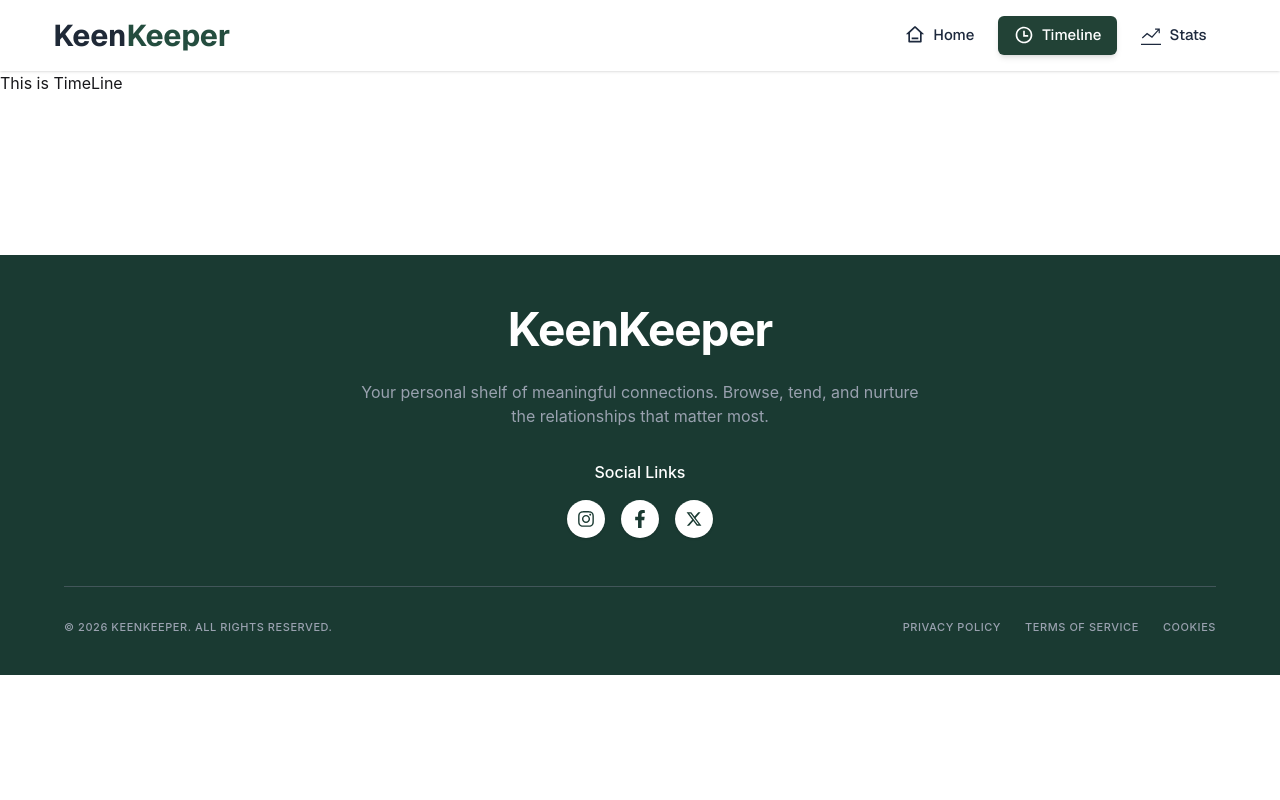
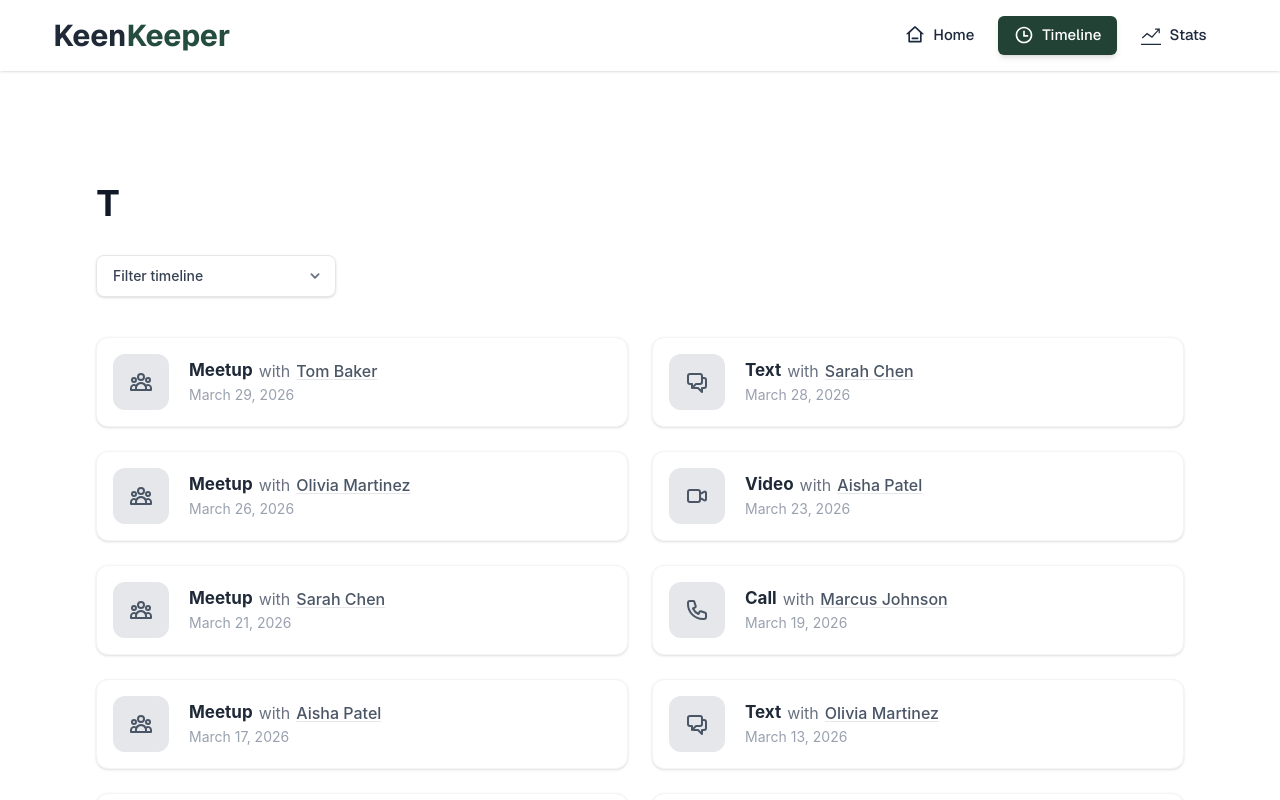
Before and after one commit to fardin33/Assignment_07, a React (Vite) app in the folder KeenKeeper/: page /timeline in a window 1280 px wide. Shown: the top 800 px of the page. Built offline with nearby package versions, Linux system fonts and the light colour scheme.

Commit message:
KeenKeeper, Create TimeLine Page

```diff
--- /dev/null
+++ b/KeenKeeper/src/components/Ui/FriendsCard.jsx
@@ -0,0 +1,58 @@
+import React from "react";
+
+const FriendsCard = ({ friend }) => {
+  const getStatusStyles = (status) => {
+    switch (status) {
+      case "Overdue":
+        return "bg-[#EF4444] text-white";
+      case "Almost Due":
+        return "bg-[#F59E0B] text-white";
+      case "On-Track":
+        return "bg-[#224236] text-white";
+      default:
+        return "bg-gray-100 text-gray-600";
+    }
+  };
+
+  return (
+    <div className="bg-white p-6 rounded-xl border border-gray-100 shadow-sm flex flex-col items-center text-center hover:shadow-md transition-shadow duration-300">
+      {/* Profile Image */}
+      <div className="w-20 h-20 rounded-full overflow-hidden mb-4 border-2 border-gray-50">
+        <img
+          src={friend.image}
+          alt={friend.name}
+          className="w-full h-full object-cover"
+        />
+      </div>
+
+      {/* Name & Time */}
+      <h3 className="geist text-[18px] md:text-[20px] lg:text-[22px] font-bold text-[#1F2937]">
+        {friend.name}
+      </h3>
+      <p className="text-[13.5px] md:text-[14.5px] lg:text-[15px] text-gray-500 mb-3">
+        {friend.lastSeen}
+      </p>
+
+      {/* Category Tags */}
+      <div className="flex flex-wrap justify-center gap-2 mb-4">
+        {friend.tags.map((tag, i) => (
+          <span
+            key={i}
+            className="bg-[#D1FAE5] text-[#065F46] text-[10.5px] md:text-[11.5px] lg:text-[12px] font-bold px-3 py-1.5 rounded-full uppercase tracking-wider"
+          >
+            {tag}
+          </span>
+        ))}
+      </div>
+
+      {/* Status Badge */}
+      <span
+        className={`text-[10.5px] md:text-[11.5px] lg:text-[12px] font-bold px-4 py-1.5 rounded-full shadow-sm ${getStatusStyles(friend.status)}`}
+      >
+        {friend.status}
+      </span>
+    </div>
+  );
+};
+
+export default FriendsCard;
--- a/KeenKeeper/src/components/homePageComponents/YourFriends.jsx
+++ b/KeenKeeper/src/components/homePageComponents/YourFriends.jsx
@@ -1,7 +1,7 @@
 import React from "react";
+import FriendsCard from "../Ui/FriendsCard";
 
 const YourFriends = () => {
-  // Dummy data based :
   const friends = [
     {
       id: 1,
@@ -109,69 +109,16 @@ const YourFriends = () => {
     },
   ];
 
-  // Status color mapping based on design
-  const getStatusStyles = (status) => {
-    switch (status) {
-      case "Overdue":
-        return "bg-[#EF4444] text-white";
-      case "Almost Due":
-        return "bg-[#F59E0B] text-white";
-      case "On-Track":
-        return "bg-[#224236] text-white";
-      default:
-        return "bg-gray-100 text-gray-600";
-    }
-  };
-
   return (
     <section className="w-[85%] mx-auto py-10">
       <h2 className="geist text-2xl md:text-2xl lg:text-3xl font-bold text-[#1F2937] mb-8 text-left">
         Your Friends
       </h2>
 
-      {/* Grid Layout:  */}
       <div className="mt-3 md:mt-8 lg:mt-10 grid grid-cols-1 sm:grid-cols-2 lg:grid-cols-4 gap-6">
-        {friends.map((friend, index) => (
-          <div
-            key={index}
-            className="bg-white p-6 rounded-xl border border-gray-100 shadow-sm flex flex-col items-center text-center hover:shadow-md transition-shadow duration-300"
-          >
-            {/* Profile Image */}
-            <div className="w-20 h-20 rounded-full overflow-hidden mb-4 border-2 border-gray-50">
-              <img
-                src={friend.image}
-                alt={friend.name}
-                className="w-full h-full object-cover"
-              />
-            </div>
-
-            {/* Name & Time */}
-            <h3 className="geist text-[18px] md:text-[20px] lg:text-[22px] font-bold text-[#1F2937]">
-              {friend.name}
-            </h3>
-            <p className="text-[13.5px] md:text-[14.5px] lg:text-[15px] text-gray-500 mb-3">
-              {friend.lastSeen}
-            </p>
-
-            {/* Category Tags */}
-            <div className="flex flex-wrap justify-center gap-2 mb-4">
-              {friend.tags.map((tag, i) => (
-                <span
-                  key={i}
-                  className="bg-[#D1FAE5] text-[#065F46] text-[10.5px] md:text-[11.5px] lg:text-[12px] font-bold px-3 py-1.5 rounded-full uppercase tracking-wider"
-                >
-                  {tag}
-                </span>
-              ))}
-            </div>
-
-            {/* Status Badge */}
-            <span
-              className={`text-[10.5px] md:text-[11.5px] lg:text-[12px] font-bold px-4 py-1.5 rounded-full shadow-sm ${getStatusStyles(friend.status)}`}
-            >
-              {friend.status}
-            </span>
-          </div>
+        {friends.map((friend) => (
+          // Added 'key' prop here for React optimization
+          <FriendsCard key={friend.id} friend={friend} />
         ))}
       </div>
     </section>
--- a/KeenKeeper/src/components/shared/Footer.jsx
+++ b/KeenKeeper/src/components/shared/Footer.jsx
@@ -12,13 +12,13 @@ const Footer = () => {
         </h2>
 
         {/* description */}
-        <p className="max-w-xl text-[12px] md:text-[14.5px] lg:text-[16px] mb-8 text-gray-400">
+        <p className="max-w-xl text-[12px] md:text-[14.5px] lg:text-[16px] mb-5 text-gray-400">
           Your personal shelf of meaningful connections. Browse, tend, and
           nurture the relationships that matter most.
         </p>
 
         {/* Social Links Section */}
-        <div className="mb-12">
+        <div className="mb-10">
           <h3 className="text-white font-medium mb-4">Social Links</h3>
           <div className="flex gap-4 justify-center">
             {/* Instagram */}
--- a/KeenKeeper/src/layout/RootLayout.jsx
+++ b/KeenKeeper/src/layout/RootLayout.jsx
@@ -8,7 +8,7 @@ const RootLayout = () => {
     <div>
       <Navbar />
       <Outlet />
-      <Footer />
+      {/* <Footer /> */}
     </div>
   );
 };
--- a/KeenKeeper/src/pages/timeline/TimeLine.jsx
+++ b/KeenKeeper/src/pages/timeline/TimeLine.jsx
@@ -1,10 +1,152 @@
 import React from "react";
+
+import {
+  HiChevronDown,
+  HiOutlineUserGroup,
+  HiOutlineChatAlt2,
+  HiOutlineVideoCamera,
+  HiOutlinePhone,
+} from "react-icons/hi";
+
+const events = [
+  {
+    icon: <HiOutlineUserGroup className="text-xl md:text-2xl text-gray-600" />,
+    type: "Meetup",
+    with: "Tom Baker",
+    date: "March 29, 2026",
+  },
+  {
+    icon: <HiOutlineChatAlt2 className="text-xl md:text-2xl text-gray-600" />,
+    type: "Text",
+    with: "Sarah Chen",
+    date: "March 28, 2026",
+  },
+  {
+    icon: <HiOutlineUserGroup className="text-xl md:text-2xl text-gray-600" />,
+    type: "Meetup",
+    with: "Olivia Martinez",
+    date: "March 26, 2026",
+  },
+  {
+    icon: (
+      <HiOutlineVideoCamera className="text-xl md:text-2xl text-gray-600" />
+    ),
+    type: "Video",
+    with: "Aisha Patel",
+    date: "March 23, 2026",
+  },
+  {
+    icon: <HiOutlineUserGroup className="text-xl md:text-2xl text-gray-600" />,
+    type: "Meetup",
+    with: "Sarah Chen",
+    date: "March 21, 2026",
+  },
+  {
+    icon: <HiOutlinePhone className="text-xl md:text-2xl text-gray-600" />,
+    type: "Call",
+    with: "Marcus Johnson",
+    date: "March 19, 2026",
+  },
+  {
+    icon: <HiOutlineUserGroup className="text-xl md:text-2xl text-gray-600" />,
+    type: "Meetup",
+    with: "Aisha Patel",
+    date: "March 17, 2026",
+  },
+  {
+    icon: <HiOutlineChatAlt2 className="text-xl md:text-2xl text-gray-600" />,
+    type: "Text",
+    with: "Olivia Martinez",
+    date: "March 13, 2026",
+  },
+  {
+    icon: <HiOutlinePhone className="text-xl md:text-2xl text-gray-600" />,
+    type: "Call",
+    with: "Lisa Nakamura",
+    date: "March 11, 2026",
+  },
+  {
+    icon: <HiOutlinePhone className="text-xl md:text-2xl text-gray-600" />,
+    type: "Call",
+    with: "Sarah Chen",
+    date: "March 11, 2026",
+  },
+  {
+    icon: (
+      <HiOutlineVideoCamera className="text-xl md:text-2xl text-gray-600" />
+    ),
+    type: "Video",
+    with: "Marcus Johnson",
+    date: "March 6, 2026",
+  },
+  {
+    icon: (
+      <HiOutlineVideoCamera className="text-xl md:text-2xl text-gray-600" />
+    ),
+    type: "Video",
+    with: "Ryan O'Brien",
+    date: "February 24, 2026",
+  },
+];
 
 const TimeLine = () => {
   return (
-    <div>
-      <h2>This is TimeLine</h2>
-    </div>
+    <section className="w-[85%] mx-auto pt-6 md:pt-10 lg:pt-12 pb-10">
+      <div className="pt-8 md:pt-12 lg:pt-16 pb-10">
+        {/* Title */}
+        <h1 className="text-3xl md:text-4xl font-bold mb-8 text-[#111827] tracking-tight">
+          T
+        </h1>
+
+        {/* Standard Dropdown with React Icon */}
+        <div className="relative inline-block w-full max-w-60 mb-10">
+          <select className="appearance-none w-full bg-white border border-gray-200 text-gray-700 py-2.5 px-4 pr-10 rounded-lg shadow-sm focus:outline-none focus:ring-2 focus:ring-gray-200 transition-all cursor-pointer text-sm font-medium">
+            <option value="">Filter timeline</option>
+            <option value="meetup">Meetups</option>
+            <option value="calls">Calls</option>
+            <option value="videos">Videos</option>
+            <option value="texts">Texts</option>
+          </select>
+          {/* Custom Chevron Icon from React Icons */}
+          <div className="pointer-events-none absolute inset-y-0 right-0 flex items-center px-3 text-gray-500">
+            <HiChevronDown size={18} />
+          </div>
+        </div>
+
+        {/* Timeline Cards */}
+        <div className="grid grid-cols-1 lg:grid-cols-2 gap-4 md:gap-6">
+          {events.map((event, index) => (
+            <div
+              key={index}
+              className="bg-white p-4 rounded-xl border border-gray-100 shadow-sm flex items-center gap-5 hover:shadow-md transition-shadow duration-300"
+            >
+              {/* Icon Container with gray-100 */}
+              <div className="w-12 h-12 md:w-14 md:h-14 bg-gray-200 rounded-xl flex items-center justify-center shrink-0">
+                {event.icon}
+              </div>
+
+              {/* Text Content */}
+              <div className="flex flex-col">
+                <div className="flex flex-wrap items-center gap-x-1.5 gap-y-0">
+                  <span className="font-bold text-[#1F2937] text-base md:text-[17px]">
+                    {event.type}
+                  </span>
+                  <span className="text-gray-500 text-sm md:text-base">
+                    with
+                  </span>
+                  <span className="text-gray-600 font-medium text-sm md:text-base underline decoration-gray-200 underline-offset-2">
+                    {event.with}
+                  </span>
+                </div>
+                <p className="text-gray-400 text-xs md:text-sm mt-0.5">
+                  {event.date}
+                </p>
+              </div>
+            </div>
+          ))}
+        </div>
+      </div>
+    </section>
   );
 };
 
```
Also changed, not shown: KeenKeeper/src/components/Ui/TimeLineCard.jsx (added).
